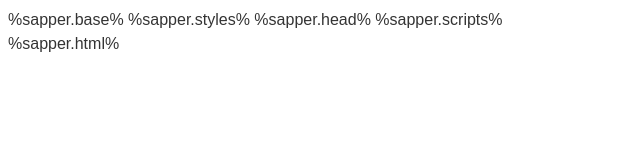
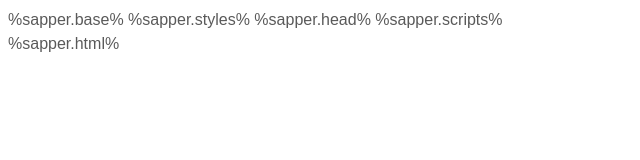
Before and after one commit to jamesb93/personal-svelte, a website: page src/template.html in a window 1280 px wide. Shown: the full height of the page, 0-640 px from the left. Drawn offline with Linux system fonts and the light colour scheme; files that its build step writes are made by us from their sources.

Commit message:
lighten text

```diff
--- a/static/global.css
+++ b/static/global.css
@@ -11,7 +11,7 @@ html {
 }
 
 body {
-	color: rgba(0, 0, 0, 0.8);
+	color: rgba(0, 0, 0, 0.65);
 }
 
 h1, h2, h3, h4, h5, h6 {
```
